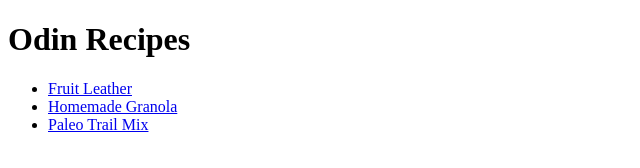
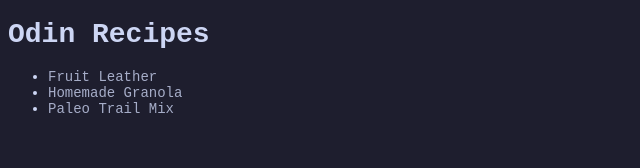
Before and after one commit to jasmirmd/odin-recipes, a plain HTML site: page index.html in a window 1280 px wide. Shown: the whole page, without its empty margins (0-640 px from the left). Drawn offline with Linux system fonts and the light colour scheme.

Commit message:
added some styles

```diff
--- a/index.html
+++ b/index.html
@@ -4,13 +4,14 @@
   <meta charset="UTF-8">
   <meta name="viewport" content="width=device-width, initial-scale=1.0">
   <title>Odin Recipes</title>
+  <link rel="stylesheet" href="styles.css">
 </head>
 <body>
   <h1>Odin Recipes</h1>
   <ul>
-    <li><a href="./recipes/fruit_leather.html">Fruit Leather</a></li>
-    <li><a href="./recipes/homemade_granola.html">Homemade Granola</a></li>
-    <li><a href="./recipes/paleo_trail_mix.html">Paleo Trail Mix</a></li>
+    <li><a class="link" href="./recipes/fruit_leather.html">Fruit Leather</a></li>
+    <li><a class="link" href="./recipes/homemade_granola.html">Homemade Granola</a></li>
+    <li><a class="link" href="./recipes/paleo_trail_mix.html">Paleo Trail Mix</a></li>
   </ul>
 </body>
 </html>
--- /dev/null
+++ b/recipes/recipes.css
@@ -0,0 +1,21 @@
+body {
+  background-color: #1e1e2e;
+  color: #cdd6f4;
+  font-family: monospace;
+  font-size: 14px;
+}
+
+img {
+  width: 200px;
+  height: auto;
+  border-radius: 5px;
+}
+
+a {
+  text-decoration: none;
+  color: #a6adc8;
+}
+
+a:hover {
+  text-decoration: underline;
+}
--- /dev/null
+++ b/styles.css
@@ -0,0 +1,19 @@
+body {
+  background-color: #1e1e2e;
+  color: #cdd6f4;
+  font-family: monospace;
+  font-size: 14px;
+}
+
+.link {
+  color: #a6adc8;
+  text-decoration: none;
+}
+
+.link:hover {
+  text-decoration: underline;
+}
+
+.link:visited {
+  color: #9399b2;
+}
```
Also changed, not shown: recipes/fruit_leather.html (+2 -1 lines), recipes/homemade_granola.html (+1 -0 lines), recipes/paleo_trail_mix.html (+1 -0 lines), 1 other file.
